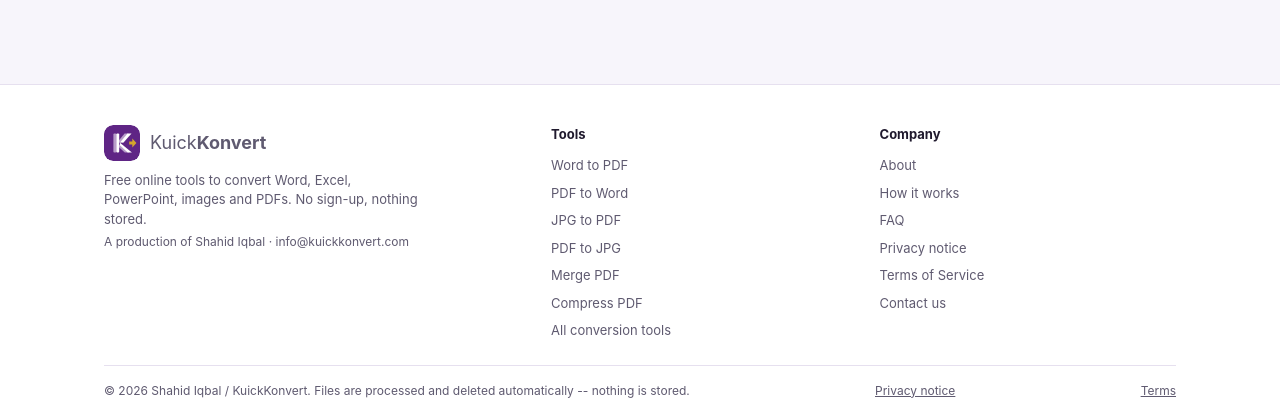
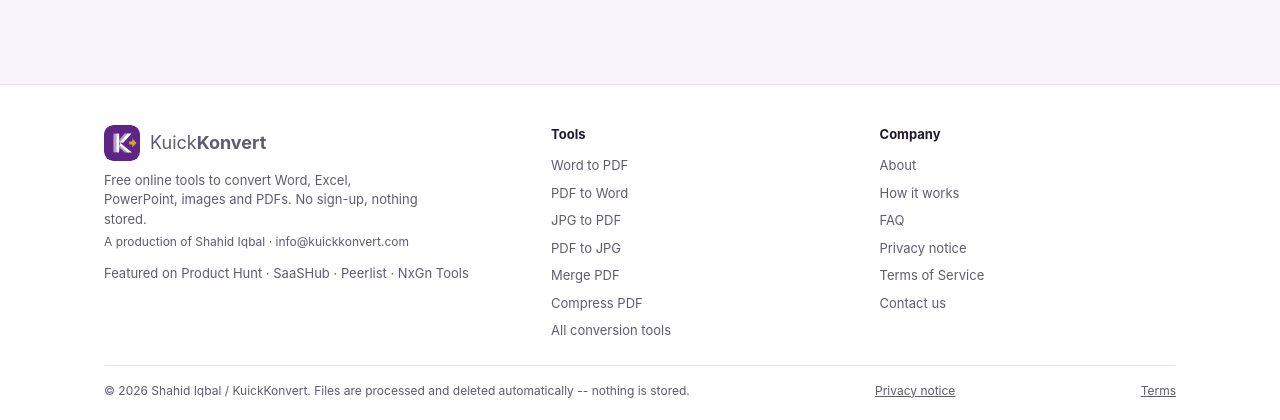
Before and after one commit to khshahid1970/kuickkonvert, a Flask app: page /about in a window 1280 px wide. Shown: the part 792-1212 px from the top of the page. Run offline with Flask 3, Linux system fonts and the light colour scheme; some libraries are stand-ins or nearby versions.

Commit message:
Add featured links to the footer section

```diff
--- a/templates/base.html
+++ b/templates/base.html
@@ -145,6 +145,12 @@
         </a>
         <p class="footer-tagline">Free online tools to convert Word, Excel, PowerPoint, images and PDFs. No sign-up, nothing stored.</p>
         <p class="footer-credit">A production of Shahid Iqbal &middot; {{ obfuscated_mailto('info@kuickkonvert.com') }}</p>
+        <p class="footer-featured">Featured on
+          <a href="https://www.producthunt.com/products/kuickkonvert" target="_blank" rel="noopener">Product Hunt</a> &middot;
+          <a href="https://www.saashub.com/kuickkonvert" target="_blank" rel="noopener">SaaSHub</a> &middot;
+          <a href="https://peerlist.io/kuickkonvert/project/kuick-konvert" target="_blank" rel="noopener">Peerlist</a> &middot;
+          <a href="https://www.nxgntools.com/tools/shahid-iqbal" target="_blank" rel="noopener">NxGn Tools</a>
+        </p>
       </div>
       <div class="footer-col">
         <h3>Tools</h3>
```
